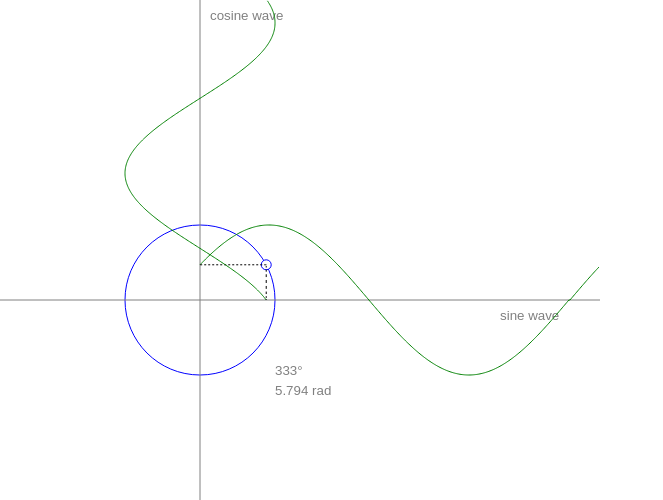
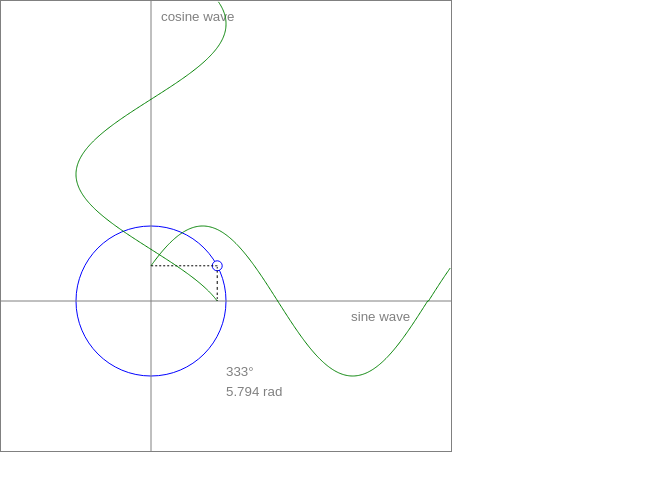
Before and after one commit to einaros/trig-paperjs, a website: page public/trig-paperjs.html in a window 1280 px wide. Shown: the whole page, without its empty margins (0-663 px from the left). Drawn offline with Linux system fonts and the light colour scheme.

Commit message:
cleanups

```diff
--- a/public/trig-paperjs.html
+++ b/public/trig-paperjs.html
@@ -5,7 +5,6 @@
             body {
                 margin: 0;
                 padding: 0;
-                overflow: hidden;
             }
         </style>
         <script src="jq.js"></script>
@@ -13,9 +12,9 @@
         <script src="requestanimframe.js"></script>
         <script>
             jQuery(function($) {
-                var circleCenterPt = new paper.Point(200, 300);
+                var circleCenterPt = new paper.Point(150, 300);
                 var circleRadius = 75;
-                var sineWaveLength = 400;
+                var sineWaveLength = 300;
                 var cosineWaveLength = 300;
 
                 paper.setup($('canvas')[0]);
@@ -119,6 +118,7 @@
         </script>
     </head>
     <body>
-        <canvas resize>
+        <canvas width="450" height="450" style="border: 1px solid gray"></canvas>
+        <script src="https://gist.github.com/1269763.js?file=gistfile1.js"></script>
     </body>
 </html>
```
Also changed, not shown: public/index.html (added, +1 -0 lines).
